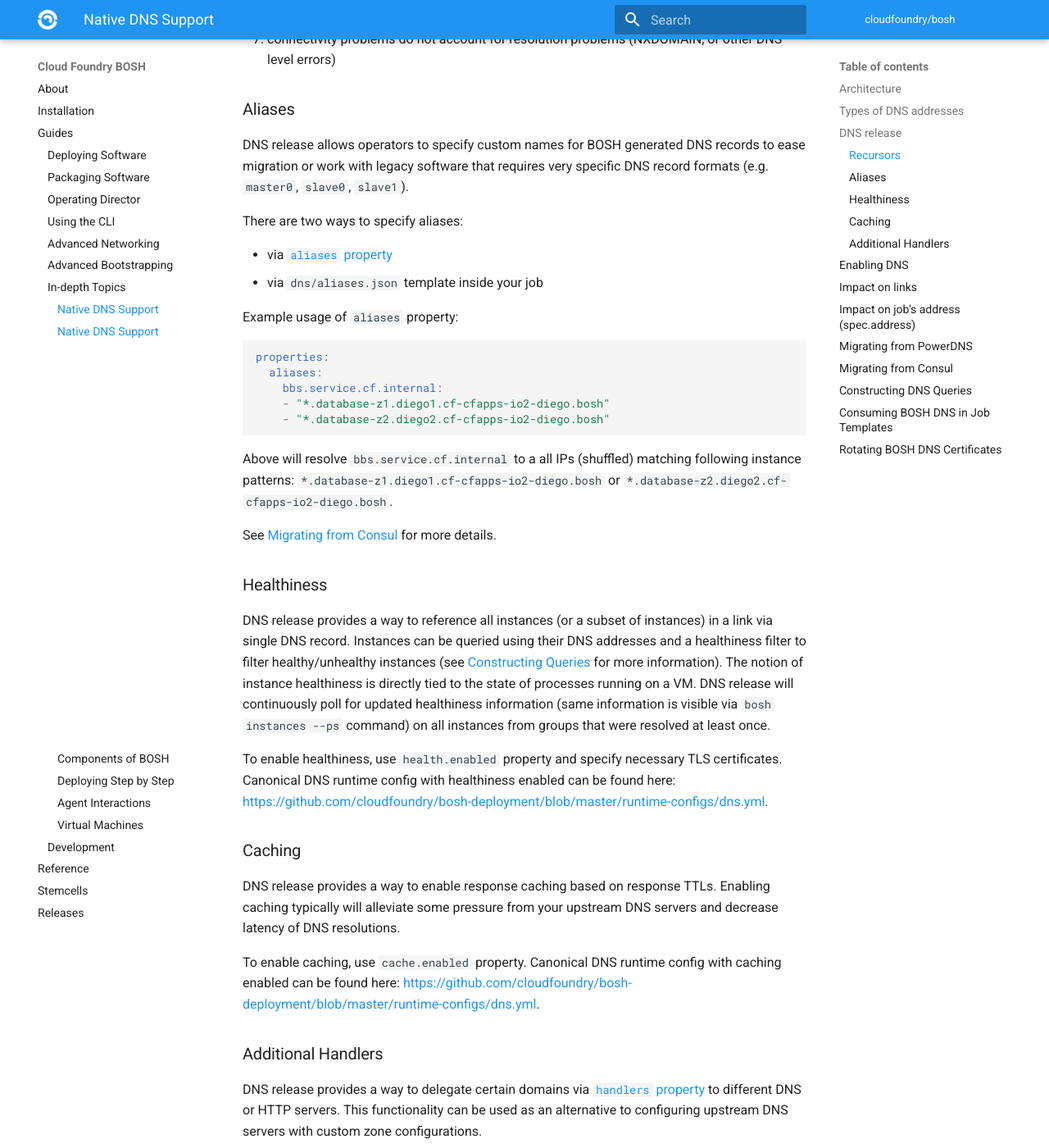
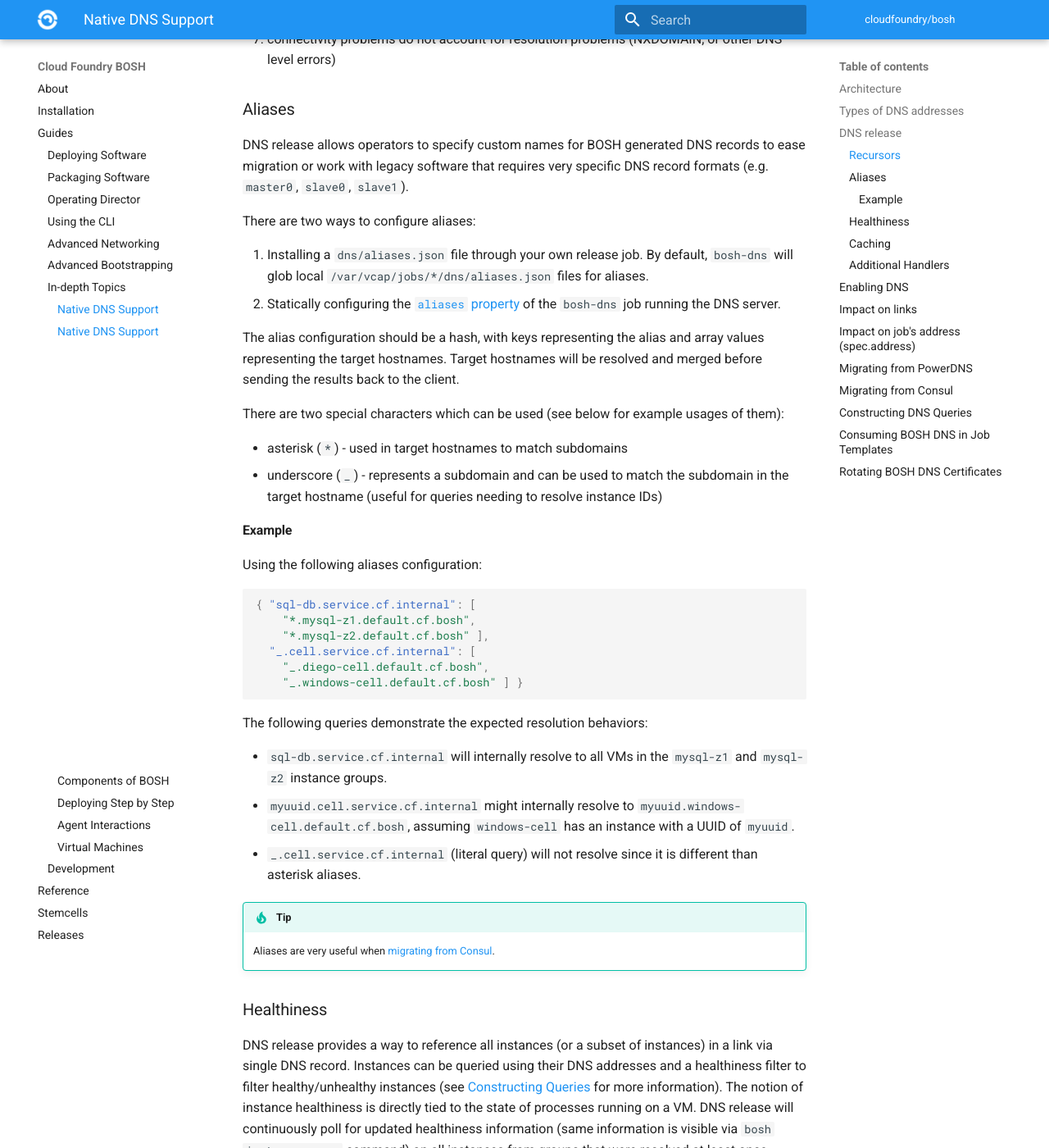
Before and after one commit to cloudfoundry/docs-bosh, an MkDocs documentation site: the page built from content/dns.md, in a window 1280 px wide and 1400 px high, scrolled down 2336 px. Shown: the whole window at 82% size. Built offline with MkDocs 1.6.1 and Material for MkDocs 9.7.7, drawn with Linux system fonts in a browser that asks for light colours; old or Windows-style settings are respelled for this version of MkDocs.

Commit message:
Add more details in DNS alias section

````diff
--- a/content/dns.md
+++ b/content/dns.md
@@ -68,24 +68,40 @@ Here is how DNS release chooses recursors before starting its operation:
 
 DNS release allows operators to specify custom names for BOSH generated DNS records to ease migration or work with legacy software that requires very specific DNS record formats (e.g. `master0`, `slave0`, `slave1`).
 
-There are two ways to specify aliases:
+There are two ways to configure aliases:
 
-- via [`aliases` property](https://bosh.io/jobs/bosh-dns?source=github.com/cloudfoundry/bosh-dns-release#p=aliases)
-- via `dns/aliases.json` template inside your job
+0. Installing a `dns/aliases.json` file through your own release job. By default, `bosh-dns` will glob local `/var/vcap/jobs/*/dns/aliases.json` files for aliases.
+0. Statically configuring the [`aliases` property](https://bosh.io/jobs/bosh-dns?source=github.com/cloudfoundry/bosh-dns-release#p=aliases) of the `bosh-dns` job running the DNS server.
 
-Example usage of `aliases` property:
+The alias configuration should be a hash, with keys representing the alias and array values representing the target hostnames. Target hostnames will be resolved and merged before sending the results back to the client.
 
-```yaml
-properties:
-  aliases:
-    bbs.service.cf.internal:
-    - "*.database-z1.diego1.cf-cfapps-io2-diego.bosh"
-    - "*.database-z2.diego2.cf-cfapps-io2-diego.bosh"
+There are two special characters which can be used (see below for example usages of them):
+
+ * asterisk (`*`) - used in target hostnames to match subdomains
+ * underscore (`_`) - represents a subdomain and can be used to match the subdomain in the target hostname (useful for queries needing to resolve instance IDs)
+
+#### Example
+
+Using the following aliases configuration:
+
+```json
+{ "sql-db.service.cf.internal": [
+    "*.mysql-z1.default.cf.bosh",
+    "*.mysql-z2.default.cf.bosh" ],
+  "_.cell.service.cf.internal": [
+    "_.diego-cell.default.cf.bosh",
+    "_.windows-cell.default.cf.bosh" ] }
 ```
 
-Above will resolve `bbs.service.cf.internal` to a all IPs (shuffled) matching following instance patterns: `*.database-z1.diego1.cf-cfapps-io2-diego.bosh` or `*.database-z2.diego2.cf-cfapps-io2-diego.bosh`.
+The following queries demonstrate the expected resolution behaviors:
 
-See [Migrating from Consul](dns.md#migrate-consul) for more details.
+ * `sql-db.service.cf.internal` will internally resolve to all VMs in the `mysql-z1` and `mysql-z2` instance groups.
+ * `myuuid.cell.service.cf.internal` might internally resolve to `myuuid.windows-cell.default.cf.bosh`, assuming `windows-cell` has an instance with a UUID of `myuuid`.
+ * `_.cell.service.cf.internal` (literal query) will not resolve since it is different than asterisk aliases.
+
+!!! tip
+    Aliases are very useful when [migrating from Consul](dns.md#migrate-consul).
+
 
 ### Healthiness
 
````
